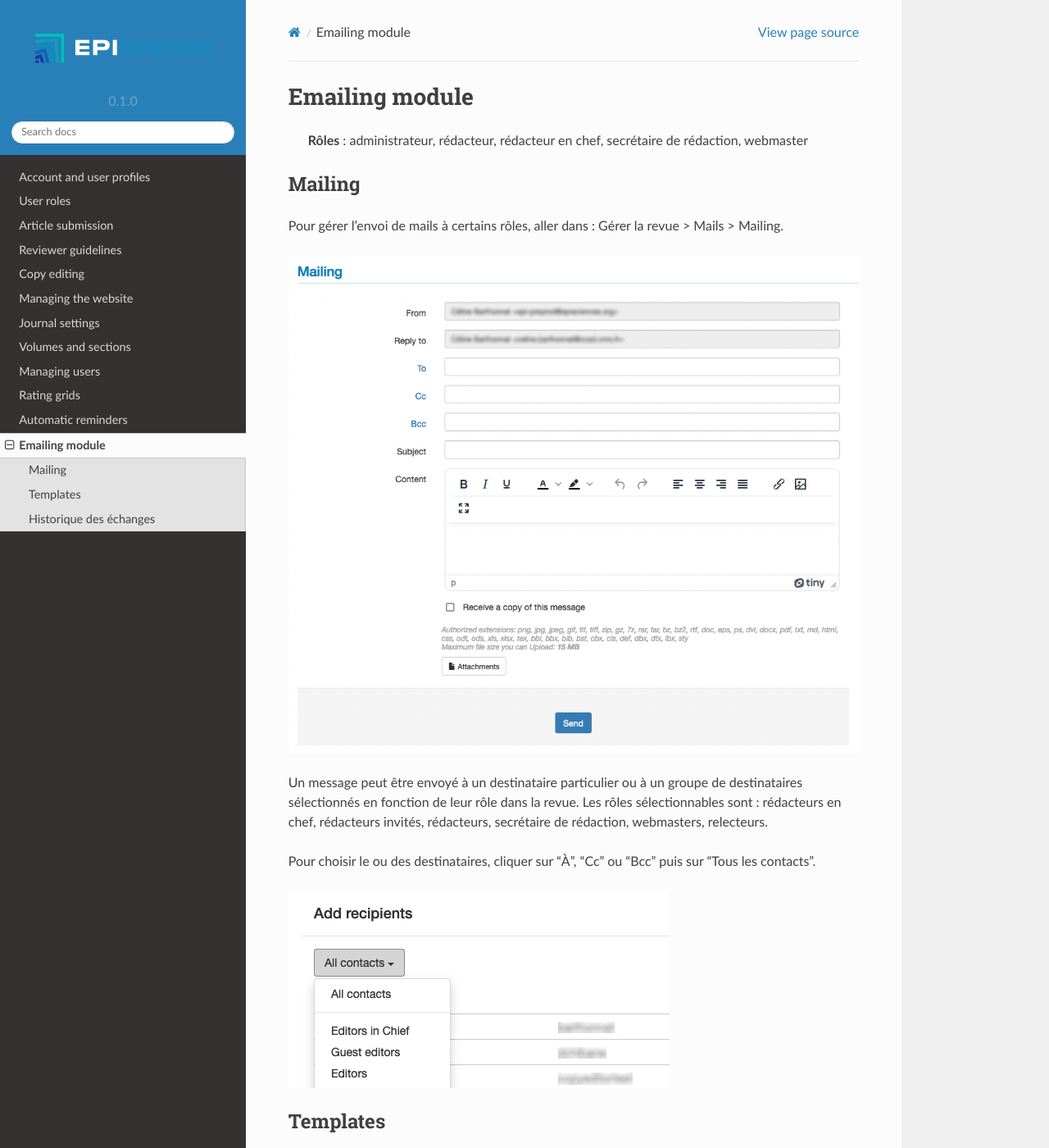
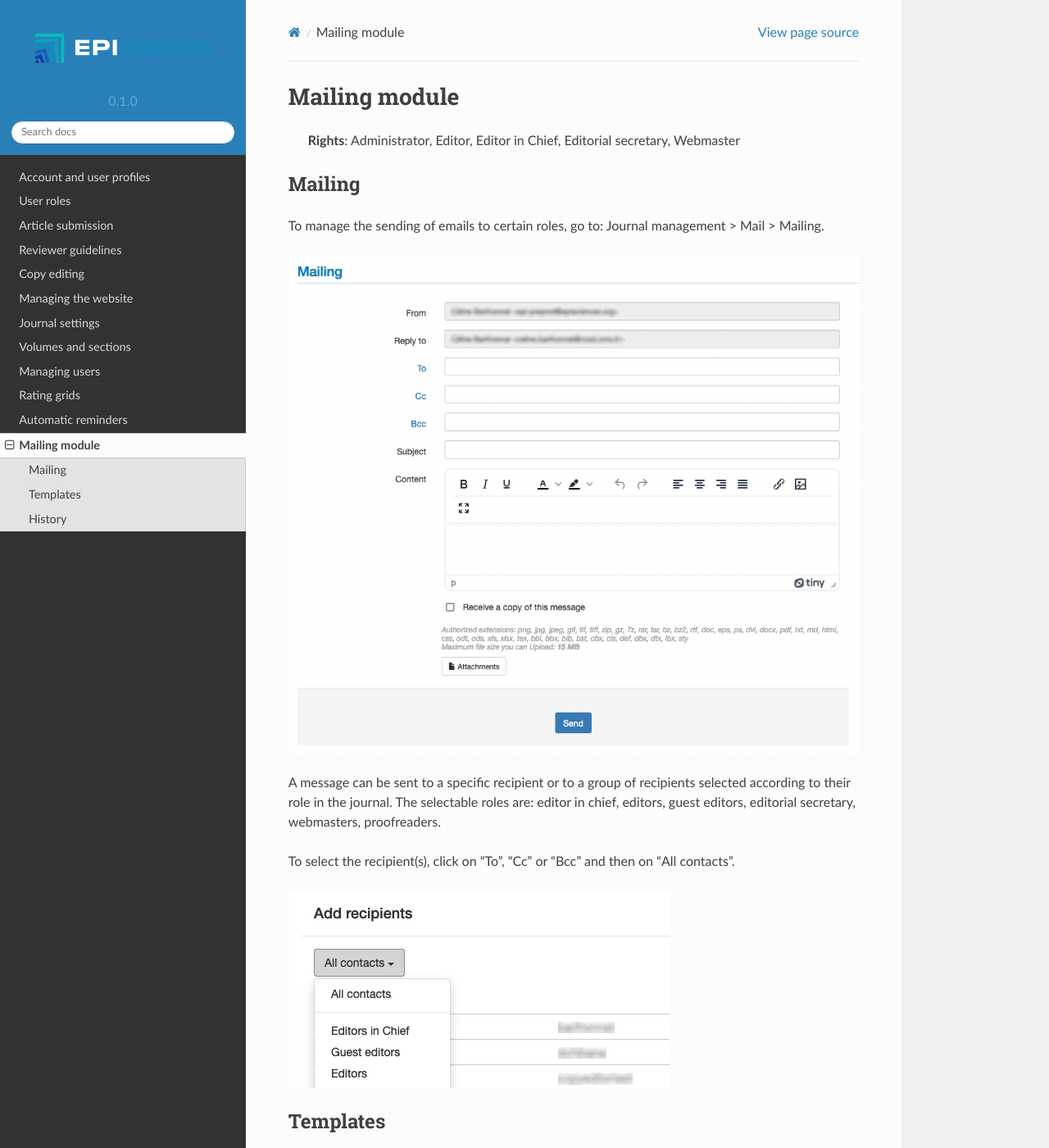
Before and after one commit to CCSDForge/episciences-documentation, a Sphinx documentation site: the page built from docs/source/mailing.md, in a window 1280 px wide and 1400 px high. Shown: the whole window at 82% size. Built offline with Sphinx 7.4.7 and the Read the Docs theme 2.0.0, drawn with Linux system fonts in a browser that asks for light colours; pages that are not in the unit, such as notebooks, are missing from menus; some of the changed text lies outside the part shown.

Commit message:
add mailing.md

```diff
--- a/docs/source/mailing.md
+++ b/docs/source/mailing.md
@@ -1,35 +1,33 @@
-# Emailing module
-> **Rôles** : administrateur, rédacteur, rédacteur en chef, secrétaire de rédaction, webmaster
+# Mailing module
+> **Rights**: Administrator, Editor, Editor in Chief, Editorial secretary, Webmaster
 
 ## Mailing
-Pour gérer l’envoi de mails à certains rôles, aller dans : Gérer la revue > Mails > Mailing.
+To manage the sending of emails to certain roles, go to: Journal management > Mail > Mailing.
 
 ![Alt text](img/mailing-1.png "Mailing")
 
-Un message peut être envoyé à un destinataire particulier ou à un groupe de destinataires sélectionnés en fonction de leur rôle dans la revue. Les rôles sélectionnables sont : rédacteurs en chef, rédacteurs invités, rédacteurs, secrétaire de rédaction, webmasters, relecteurs.
+A message can be sent to a specific recipient or to a group of recipients selected according to their role in the journal. The selectable roles are: editor in chief, editors, guest editors, editorial secretary, webmasters, proofreaders.
 
-Pour choisir le ou des destinataires, cliquer sur “À”, “Cc” ou “Bcc” puis sur “Tous les contacts”.
+To select the recipient(s), click on “To”, “Cc” or “Bcc” and then on “All contacts”.
 
-![Alt text](img/mailing-2.png "Choix du ou des destinataires")
+![Alt text](img/mailing-2.png "Select the recipients")
 
 ## Templates
-Un certain nombre de mails pré-paramétrés (templates) sont disponibles dans le site.
+A number of pre-configured emails (templates) are available on the site.
 
-Pour consulter et modifier ces templates, aller dans : Gérer la revue > Mails > Templates.
+To consult and modify these templates, go to: Journal management > Mail > Templates.
 
-![Alt text](img/mailing-3.png "Liste des templates")
+![Alt text](img/mailing-3.png "List of templates")
 
-Pour modifier un template, cliquer sur le bouton “Modifier”.
+To modify a template, click on the “Edit” button.
 
-Le nom du template, son sujet et son contenu peuvent être personnalisés.
+The name of the template, its subject and its content can be customised.
 
-![Alt text](img/mailing-4.png "Modifier un template")
+![Alt text](img/mailing-4.png "Modify the template")
 
-Pour personnaliser les modèles, consulter la liste des variables à insérer dans les templates.
+To customise the templates, see the list of variables to be inserted in the templates.
 
-## Historique des échanges
-Tous les messages envoyés via le site (notifications automatiques comme mails), sont accessibles via l’historique disponible dans Gérer la revue > Mails > Historique.
+## History
+All messages sent via the site (automatic notifications as well as emails), are accessible via the history available in Journal management > Mails > History.
 
-Par défaut, les échanges sont affichés par date d’envoi, les échanges les plus récents s’affichant en premier.
-
-![Alt text](img/mailing-5.png "Historique")
+By default, exchanges are displayed by date sent, with the most recent exchanges displayed first.
```
